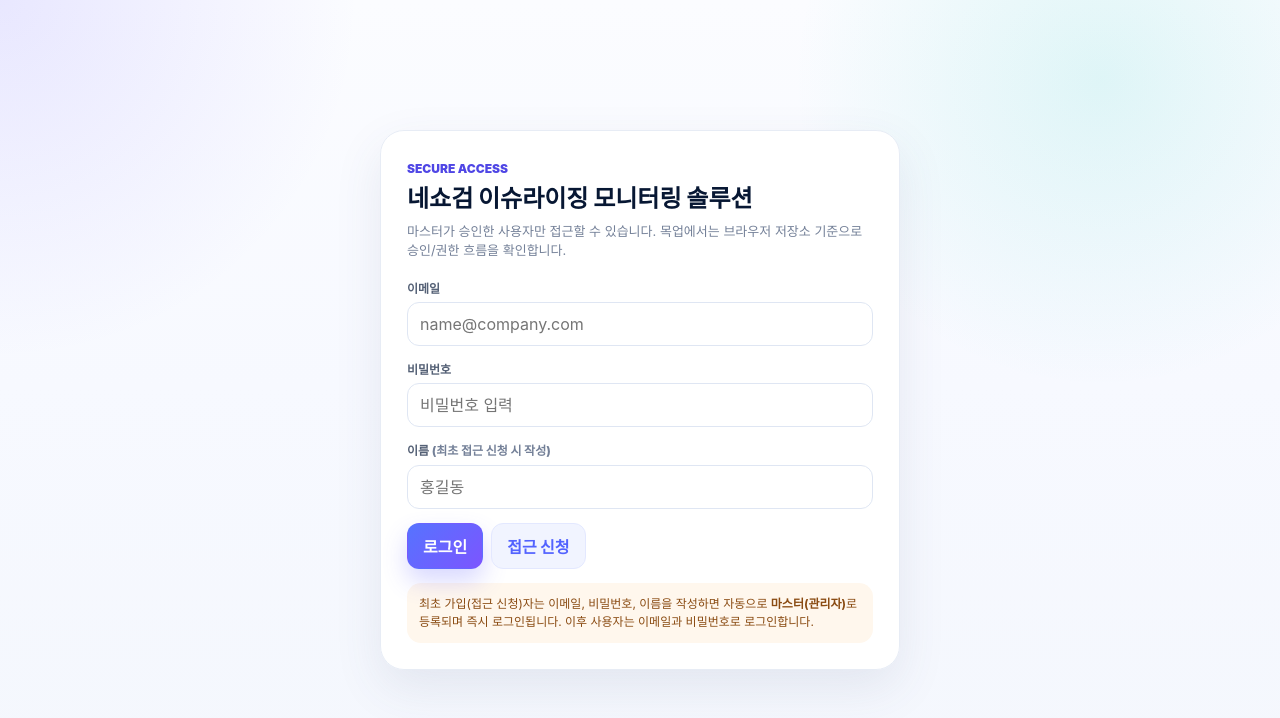
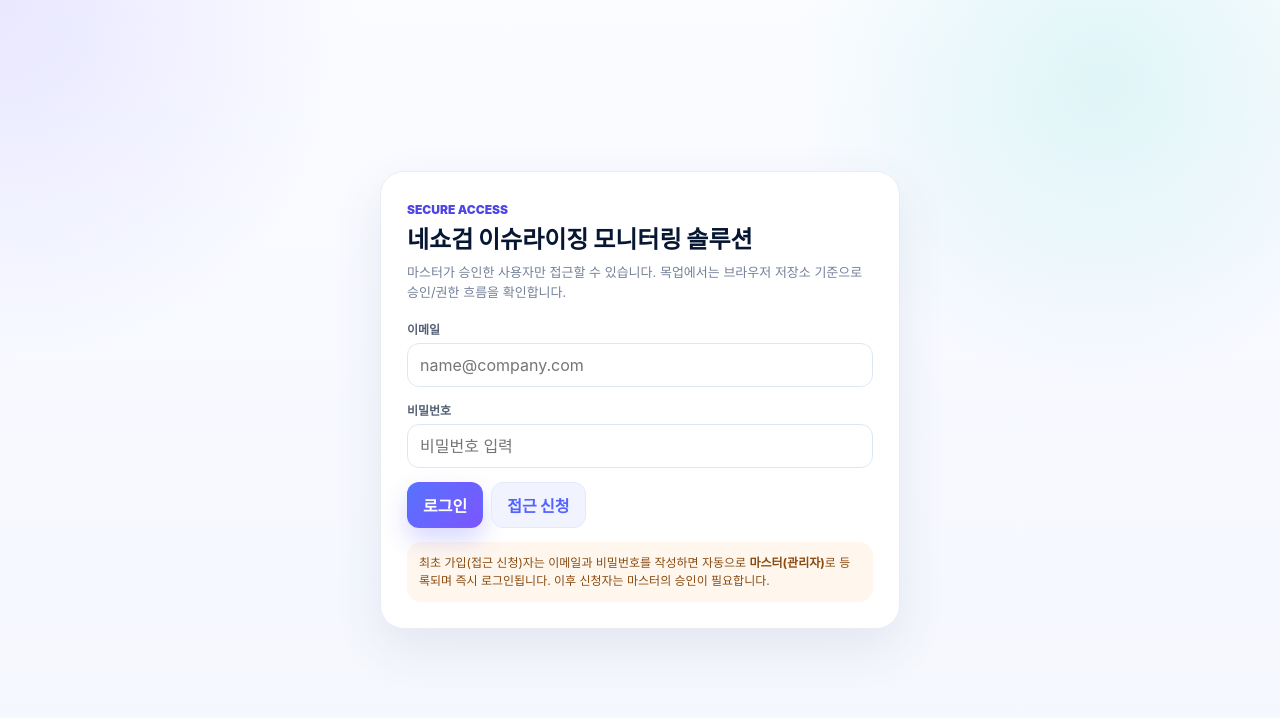
Before and after one commit to emnetmarketing/olive, a plain HTML site: page index.html in a window 1280 px wide. Both pictures are taken after a click on the button "접근 신청". Drawn offline with Linux system fonts and the light colour scheme.

Commit message:
refactor: 이름 입력 폼 삭제 및 이메일+비밀번호 전용 인증 시스템으로 간소화

```diff
--- a/index.html
+++ b/index.html
@@ -1143,15 +1143,11 @@
         <label for="loginPassword">비밀번호</label>
         <input id="loginPassword" type="password" placeholder="비밀번호 입력">
       </div>
-      <div class="field">
-        <label for="loginName">이름 <small class="muted">(최초 접근 신청 시 작성)</small></label>
-        <input id="loginName" placeholder="홍길동">
-      </div>
       <div class="toolbar">
         <button id="loginBtn" type="button">로그인</button>
         <button id="requestAccessBtn" class="secondary" type="button">접근 신청</button>
       </div>
-      <div class="auth-note">최초 가입(접근 신청)자는 이메일, 비밀번호, 이름을 작성하면 자동으로 <strong>마스터(관리자)</strong>로 등록되며 즉시 로그인됩니다. 이후 사용자는 이메일과 비밀번호로 로그인합니다.</div>
+      <div class="auth-note">최초 가입(접근 신청)자는 이메일과 비밀번호를 작성하면 자동으로 <strong>마스터(관리자)</strong>로 등록되며 즉시 로그인됩니다. 이후 신청자는 마스터의 승인이 필요합니다.</div>
     </div>
   </div>
 
@@ -1540,7 +1536,7 @@
     function requestAccess() {
       const email = normalizeEmail($("loginEmail").value);
       const password = $("loginPassword").value.trim();
-      const name = $("loginName").value.trim();
+      const name = email.split("@")[0] || email;
 
       if (!email) {
         alert("이메일을 입력하세요.");
@@ -1548,10 +1544,6 @@
       }
       if (!password) {
         alert("비밀번호를 입력하세요.");
-        return;
-      }
-      if (!name) {
-        alert("이름을 입력하세요.");
         return;
       }
 
```
